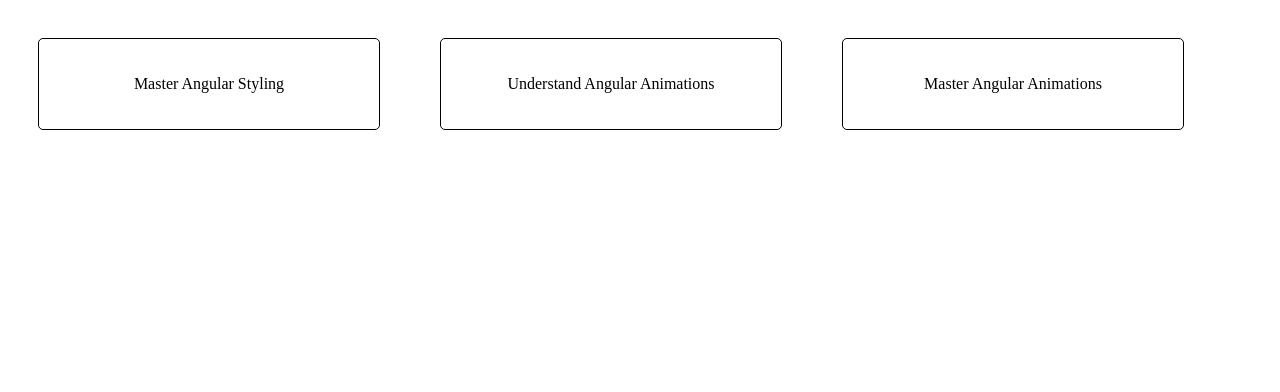
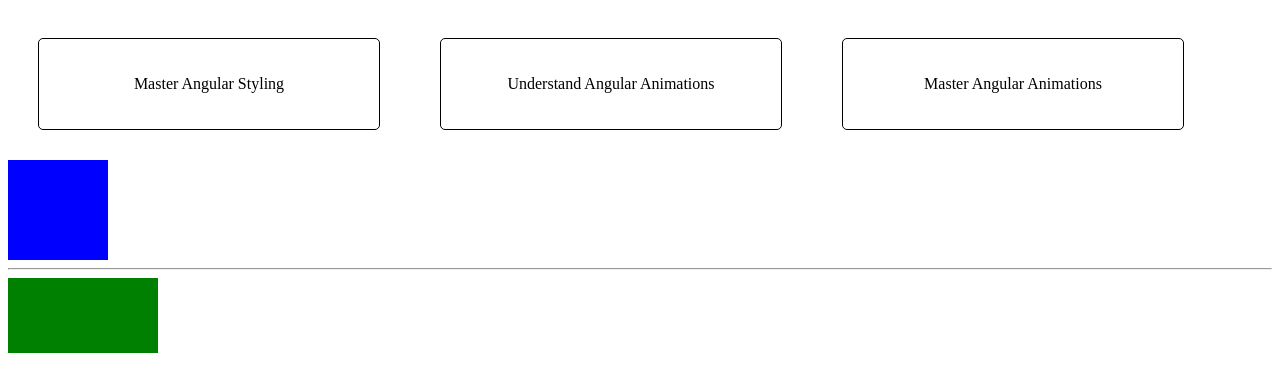
Before and after one commit to kobra8/AngularStyles, an Angular app in the folder ng-animations/: page / in a window 1280 px wide. Shown: the top 392 px of the page. Built offline with nearby package versions, Linux system fonts and the light colour scheme.

Commit message:
CSS animations

```diff
--- a/ng-animations/src/app/app.component.css
+++ b/ng-animations/src/app/app.component.css
@@ -0,0 +1,37 @@
+#div1 {
+    width: 100px;
+    height: 100px;
+    background-color: blue;
+    transition: background-color 0.5s ease-out 1s, width 1s linear 0.3s;;
+}
+.wide {
+    width: 300px;
+}
+
+#div2 {
+    width: 150px;
+    height: 75px;
+    background-color: green;
+}
+
+.animate {
+    animation: moved 4s ease-out forwards;
+}
+
+@keyframes moved {
+    0% {
+        transform: translateX(0) scale(1);
+        opacity: 1;
+    }
+    50% {
+        transform: translateX(300px) scale(1.2);
+    }
+    75% {
+        transform: translateX(400px) scale(1);
+        opacity: 0.3
+    }
+    100% {
+        transform: translateX(400px) scale(1);
+        opacity: 0.1;
+    }
+}
--- a/ng-animations/src/app/app.component.html
+++ b/ng-animations/src/app/app.component.html
@@ -7,3 +7,13 @@
 Komponent app przekazuje obiekt goal komponentowi goals (w goals-component jest @Input)
 goals-component-html przez interpolację wyświetla obiekt {{goal.title}}
 -->
+
+<div id="div1" (click)="divClicked=true"
+[ngClass]="{'wide': divClicked}"
+[ngStyle]="{backgroundColor: divClicked ? 'red' : 'blue'}"
+>
+</div>
+<hr>
+<div id="div2"
+(click)="doAnimate = true"
+[ngClass]="{'animate': doAnimate}"></div>
--- a/ng-animations/src/app/app.component.ts
+++ b/ng-animations/src/app/app.component.ts
@@ -11,5 +11,6 @@
     {title: 'Understand Angular Animations', isActiveGoal: false },
     {title: 'Master Angular Animations', isActiveGoal: false },
   ];
-
+divClicked = false;
+doAnimate = false;
 }
```
